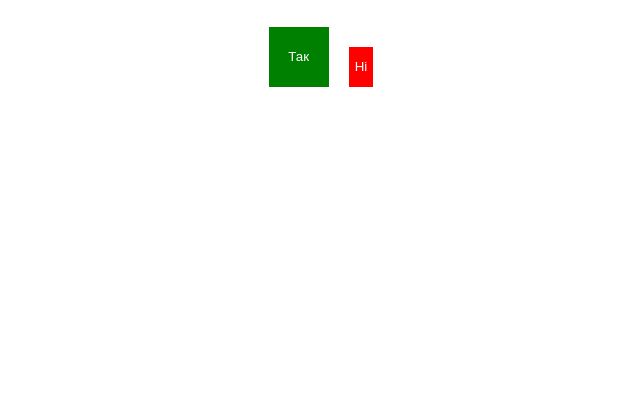
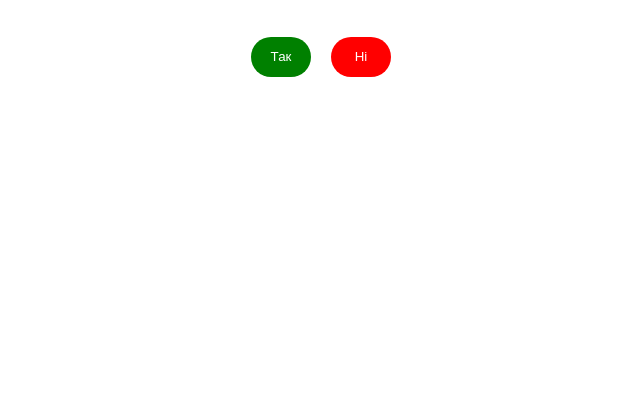
Before and after one commit to Matwey2/ValentineDay, a plain HTML site: page index.html in a window 1280 px wide. Shown: the part 387-800 px from the top of the page, without its empty margins (319-959 px from the left). Drawn offline with Linux system fonts and the light colour scheme.

Commit message:
Added style for the buttons

```diff
--- a/style.css
+++ b/style.css
@@ -16,6 +16,7 @@ body {
     flex-direction: row;
     align-items: end;
     flex-wrap: wrap;
+
 }
 
 #no-button {
@@ -23,11 +24,12 @@ body {
     color: white;
     background-color: red;
     height: 40px !important;
-    width: 40px;
+    min-width: 60px;
     width: auto;
     border: none;
     cursor: pointer;
     margin-top: 10px;
+    padding: 3px;
 
     p {
         margin: 0;
@@ -41,7 +43,7 @@ body {
     border: none;
     background-color: green;
     cursor: pointer;
-    height: 60px;
+    height: 40px;
     width: 60px;
 
     p {
@@ -81,5 +83,7 @@ body {
         height: 250px;
     }
 }
-
-/* Path: /js/script.js */
+button{
+    border-radius: 20px;
+    width: 60px;
+}
```
